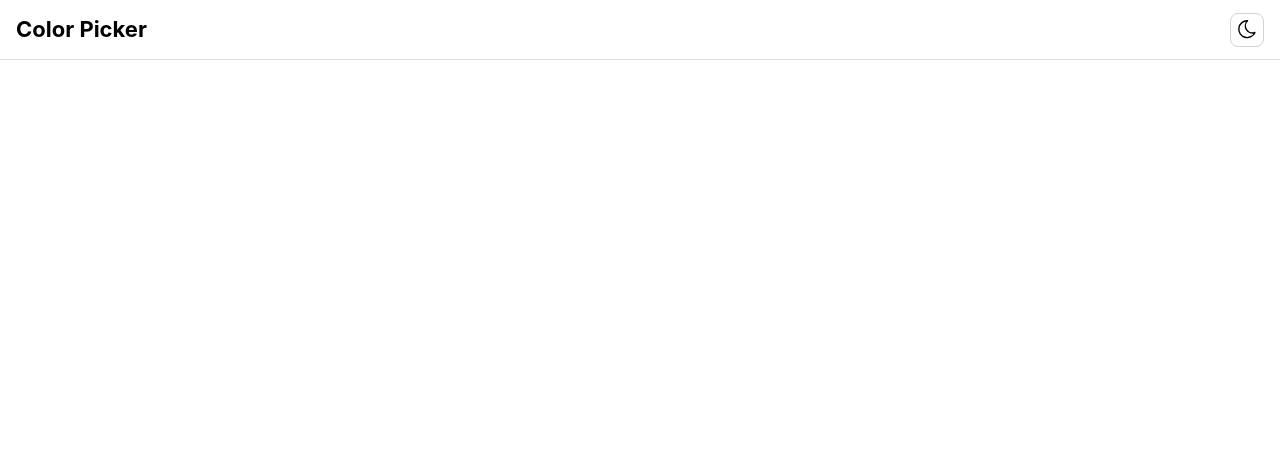
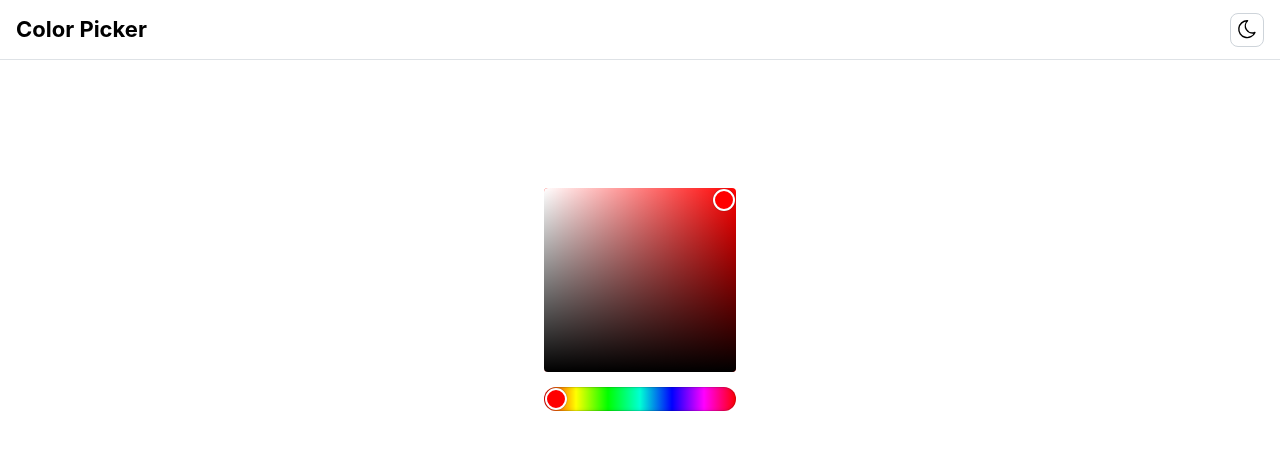
Before and after one commit to stuartstew/color-picker, a React (Vite) app: page / in a window 1280 px wide. Shown: the top 450 px of the page. Built offline with nearby package versions, Linux system fonts and the light colour scheme.

Commit message:
feat: add `AdjustedColorPicker`

```diff
--- /dev/null
+++ b/src/features/main/components/adjusted-color-picker.tsx
@@ -0,0 +1,10 @@
+import { ColorPicker as MantineColorPicker } from "@mantine/core";
+
+type Props = {
+  value: string;
+  onChange: (value: string) => void;
+};
+
+export const AdjustedColorPicker = ({ value, onChange }: Props) => {
+  return <MantineColorPicker w={192} size="xl" value={value} onChange={onChange} />;
+};
--- a/src/features/main/components/main.tsx
+++ b/src/features/main/components/main.tsx
@@ -1,3 +1,15 @@
+import { Container, Group } from "@mantine/core";
+import { useRgb } from "../hooks/use-rgb";
+import { AdjustedColorPicker } from "./adjusted-color-picker";
+
 export const Main = () => {
-  return undefined;
+  const { hex, setHex } = useRgb({ r: 255, g: 0, b: 0 });
+
+  return (
+    <Container size={768} py={128}>
+      <Group justify="center" gap="xl">
+        <AdjustedColorPicker value={`#${hex}`} onChange={(value) => setHex(value.replace("#", ""))} />
+      </Group>
+    </Container>
+  );
 };
```
